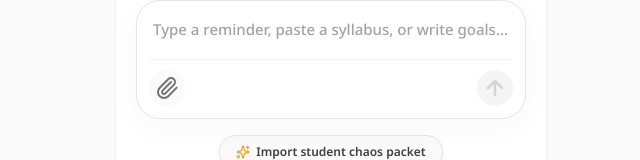
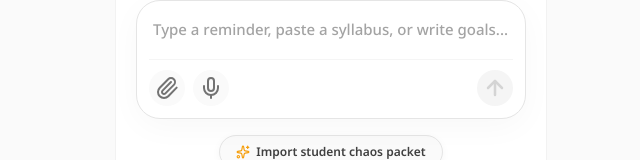
Before and after one commit to zandenkoh/StudentOS, a Next.js app: page /input in a window 1280 px wide. Shown: the part 203-363 px from the top of the page, without its empty margins (309-949 px from the left). Built offline with nearby package versions, Linux system fonts and the light colour scheme.

Commit message:
feat: add voice note recording functionality and update UI terminology for improved clarity and user experience.

```diff
--- a/src/app/commitments/page.tsx
+++ b/src/app/commitments/page.tsx
@@ -1017,7 +1017,7 @@ export default function CommitmentsPage() {
         <div className="space-y-4">
           <div className="rounded-[22px] border border-neutral-200 bg-white p-4">
             <p className="text-[11px] font-bold uppercase tracking-[0.14em] text-neutral-400">
-              StudentOS view
+              Rationale for Schedule
             </p>
             <p className="mt-2 text-[14px] font-semibold leading-6 text-neutral-700">
               {conflictResolved
--- a/src/app/input/page.tsx
+++ b/src/app/input/page.tsx
@@ -5,7 +5,7 @@ import { useRouter } from "next/navigation";
 import { motion, AnimatePresence } from "framer-motion";
 import {
   AudioLines, CalendarDays, FileText, Image, Globe2, MessageSquare,
-  Paperclip, ArrowUp, X, Play, Pause, Volume2, Sparkles, ChevronRight, Cloud,
+  Paperclip, ArrowUp, X, Play, Pause, Volume2, Sparkles, ChevronRight, Cloud, Mic,
   type LucideIcon
 } from "lucide-react";
 import { AppShell } from "@/components/app-shell";
@@ -150,6 +150,8 @@ export default function InputPage() {
   const [inputText, setInputText] = useState("");
   const [isInjecting, setIsInjecting] = useState(false);
   const [isUploading, setIsUploading] = useState(false);
+  const [isRecording, setIsRecording] = useState(false);
+  const [recordingError, setRecordingError] = useState("");
   const [previewSource, setPreviewSource] = useState<InputSource | null>(null);
 
   // Audio player state
@@ -158,6 +160,9 @@ export default function InputPage() {
   const audioIntervalRef = useRef<NodeJS.Timeout | null>(null);
   const injectionIntervalRef = useRef<NodeJS.Timeout | null>(null);
   const fileInputRef = useRef<HTMLInputElement>(null);
+  const mediaRecorderRef = useRef<MediaRecorder | null>(null);
+  const recordingChunksRef = useRef<Blob[]>([]);
+  const recordingStreamRef = useRef<MediaStream | null>(null);
 
   // Auto-grow textarea
   const textareaRef = useRef<HTMLTextAreaElement>(null);
@@ -194,6 +199,7 @@ export default function InputPage() {
       if (injectionIntervalRef.current) {
         clearInterval(injectionIntervalRef.current);
       }
+      recordingStreamRef.current?.getTracks().forEach((track) => track.stop());
     };
   }, []);
 
@@ -400,6 +406,77 @@ export default function InputPage() {
     }
   };
 
+  const stopRecordingTracks = () => {
+    recordingStreamRef.current?.getTracks().forEach((track) => track.stop());
+    recordingStreamRef.current = null;
+  };
+
+  const handleToggleRecording = async () => {
+    setRecordingError("");
+
+    if (isRecording) {
+      mediaRecorderRef.current?.stop();
+      return;
+    }
+
+    if (!navigator.mediaDevices?.getUserMedia || typeof MediaRecorder === "undefined") {
+      setRecordingError("Voice recording is not available in this browser.");
+      return;
+    }
+
+    try {
+      const stream = await navigator.mediaDevices.getUserMedia({ audio: true });
+      const recorder = new MediaRecorder(stream);
+
+      recordingChunksRef.current = [];
+      recordingStreamRef.current = stream;
+      mediaRecorderRef.current = recorder;
+
+      recorder.ondataavailable = (event) => {
+        if (event.data.size > 0) {
+          recordingChunksRef.current.push(event.data);
+        }
+      };
+
+      recorder.onstop = () => {
+        const recordingBlob = new Blob(recordingChunksRef.current, {
+          type: recorder.mimeType || "audio/webm",
+        });
+
+        if (recordingBlob.size > 0) {
+          const newSource: InputSource = {
+            id: `voice-recording-${Date.now()}`,
+            icon: AudioLines,
+            title: "Recorded voice note.webm",
+            source: "Voice Recording",
+            snippet: "New voice note captured and queued for transcription.",
+            fileSize: formatFileSize(recordingBlob.size),
+            fileType: "audio",
+          };
+          setSources((prev) => [newSource, ...prev]);
+        }
+
+        recordingChunksRef.current = [];
+        mediaRecorderRef.current = null;
+        setIsRecording(false);
+        stopRecordingTracks();
+      };
+
+      recorder.onerror = () => {
+        setRecordingError("Voice recording stopped unexpectedly.");
+        setIsRecording(false);
+        stopRecordingTracks();
+      };
+
+      recorder.start();
+      setIsRecording(true);
+    } catch {
+      setRecordingError("Microphone access was not granted.");
+      setIsRecording(false);
+      stopRecordingTracks();
+    }
+  };
+
   const sourceFromCachedResponse = (source: CachedSourceResponse): InputSource => {
     const fileType = source.fileType || "text";
 
@@ -532,14 +609,30 @@ export default function InputPage() {
               className="hidden"
               onChange={(event) => handleFileSelected(event.target.files?.[0])}
             />
+            <div className="flex items-center gap-2">
               <button
                 onClick={() => fileInputRef.current?.click()}
                 disabled={isUploading}
                 className="flex size-9 items-center justify-center rounded-full bg-neutral-50 text-neutral-500 hover:bg-neutral-100 hover:text-ink transition-colors"
                 title="Upload file"
+                type="button"
               >
                 {isUploading ? <Cloud className="size-4.5 animate-pulse" /> : <Paperclip className="size-4.5" />}
               </button>
+              <button
+                onClick={handleToggleRecording}
+                className={`flex size-9 items-center justify-center rounded-full transition-colors ${
+                  isRecording
+                    ? "bg-red-50 text-red-600 ring-2 ring-red-100"
+                    : "bg-neutral-50 text-neutral-500 hover:bg-neutral-100 hover:text-ink"
+                }`}
+                title={isRecording ? "Stop recording" : "Record voice note"}
+                type="button"
+                aria-pressed={isRecording}
+              >
+                <Mic className={`size-4.5 ${isRecording ? "animate-pulse" : ""}`} />
+              </button>
+            </div>
 
             <button
               disabled={!inputText.trim()}
@@ -553,6 +646,9 @@ export default function InputPage() {
               <ArrowUp className="size-4.5 stroke-[2.5]" />
             </button>
           </div>
+          {recordingError ? (
+            <p className="mt-2 px-1 text-[11px] font-semibold text-red-500">{recordingError}</p>
+          ) : null}
         </div>
 
         {/* Import Demo Packet Button */}
--- a/src/app/page.tsx
+++ b/src/app/page.tsx
@@ -43,7 +43,7 @@ export default function Home() {
             Turn school chaos into a plan you can actually follow.
           </h1>
           <p className="text-[14px] font-medium leading-relaxed text-muted px-3">
-            Drop screenshots, messages, PDFs, or voice notes. StudentOS extracts commitments, resolves clashes, and builds your day.
+            Traditional planner apps assume you know when to do what. StudentOS figures that out for you.
           </p>
         </div>
 
--- a/src/components/bottom-action-bar.tsx
+++ b/src/components/bottom-action-bar.tsx
@@ -19,7 +19,7 @@ export function BottomActionBar({
       <div className="mt-3">
         <SecondaryButton onClick={onReasoning} className="w-full">
           <Sparkles className="size-4" />
-          View reasoning
+          Why this plan?
         </SecondaryButton>
       </div>
     </div>
--- a/src/components/focus-action-card.tsx
+++ b/src/components/focus-action-card.tsx
@@ -1,6 +1,6 @@
 "use client";
 
-import { CheckCircle2, Play } from "lucide-react";
+import { CheckCircle2 } from "lucide-react";
 import { useState } from "react";
 import { PrimaryButton, SecondaryButton } from "@/components/buttons";
 import { SourceChip } from "@/components/source-chip";
@@ -30,8 +30,8 @@ export function FocusActionCard({
       ) : null}
       <div className="mt-6 flex flex-col gap-3">
         <PrimaryButton onClick={() => setStarted(true)} className="bg-white text-ink hover:bg-neutral-100">
-          {started ? <CheckCircle2 className="size-4" /> : <Play className="size-4" />}
-          {started ? "Focus block running" : "Start focus block"}
+          <CheckCircle2 className="size-4" />
+          {started ? "Completed" : "Mark as complete"}
         </PrimaryButton>
         <SecondaryButton onClick={onExplain} className="w-full border-white/15 bg-white/10 text-white">
           Explain why
```
Lines whose indentation alone changed are shown as unchanged.
